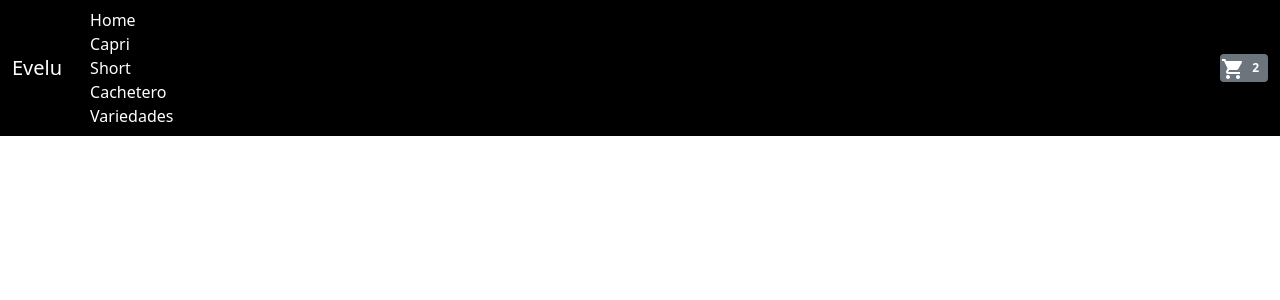
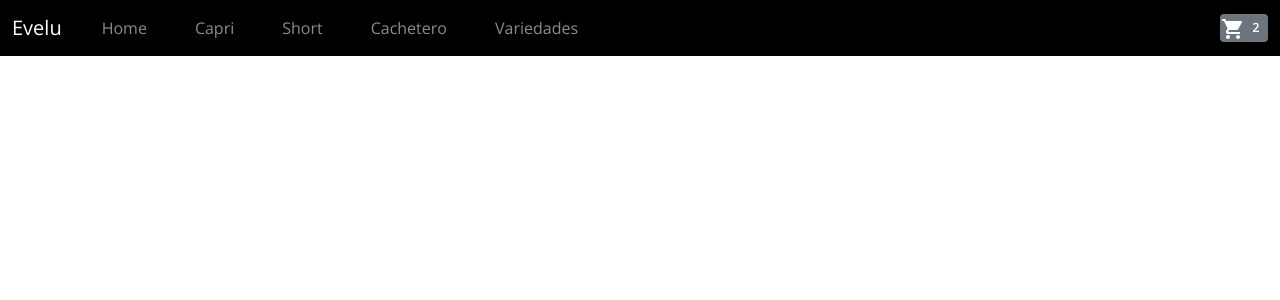
Before and after one commit to prietoLuisdW/myNewTryApp, a React (Create React App) app: page / in a window 1280 px wide. Shown: the top 300 px of the page. Built offline with nearby package versions, Linux system fonts and the light colour scheme.

Commit message:
NavBar v2

```diff
--- a/src/App.css
+++ b/src/App.css
@@ -1,3 +1,8 @@
+@import url('https://fonts.googleapis.com/css2?family=Open+Sans&display=swap');
+*{
+	font-family: 'Open Sans', sans-serif;
+}
+
 .App {
   text-align: center;
 }
--- a/src/Components/NavBar.js
+++ b/src/Components/NavBar.js
@@ -11,13 +11,13 @@ export function NavBar() {
                     <span className="navbar-toggler-icon"></span>
                 </button>
                 <div className="collapse navbar-collapse" id="navbarSupportedContent">
-                    <div className="container">
-                        <div as={Link} to="/" > Home </div>
-                        <div as={Link} to="/capri" > Capri </div>
-                        <div as={Link} to="/short" > Short </div>
-                        <div as={Link} to="/cachetero" > Cachetero </div>
-                        <div as={Link} to="/variedades" > Variedades </div>
-                    </div>
+                    <ul className="navbar-nav me-auto">
+                        <div className="nav-item nav-link px-4" as={Link} to="/" > Home </div>
+                        <div className="nav-item nav-link px-4" as={Link} to="/capri" > Capri </div>
+                        <div className="nav-item nav-link px-4" as={Link} to="/short" > Short </div>
+                        <div className="nav-item nav-link px-4" as={Link} to="/cachetero" > Cachetero </div>
+                        <div className="nav-item nav-link px-4" as={Link} to="/variedades" > Variedades </div>
+                    </ul>
                 </div>
             </div>
             <div className='container-fluid d-flex justify-content-end'>
```
